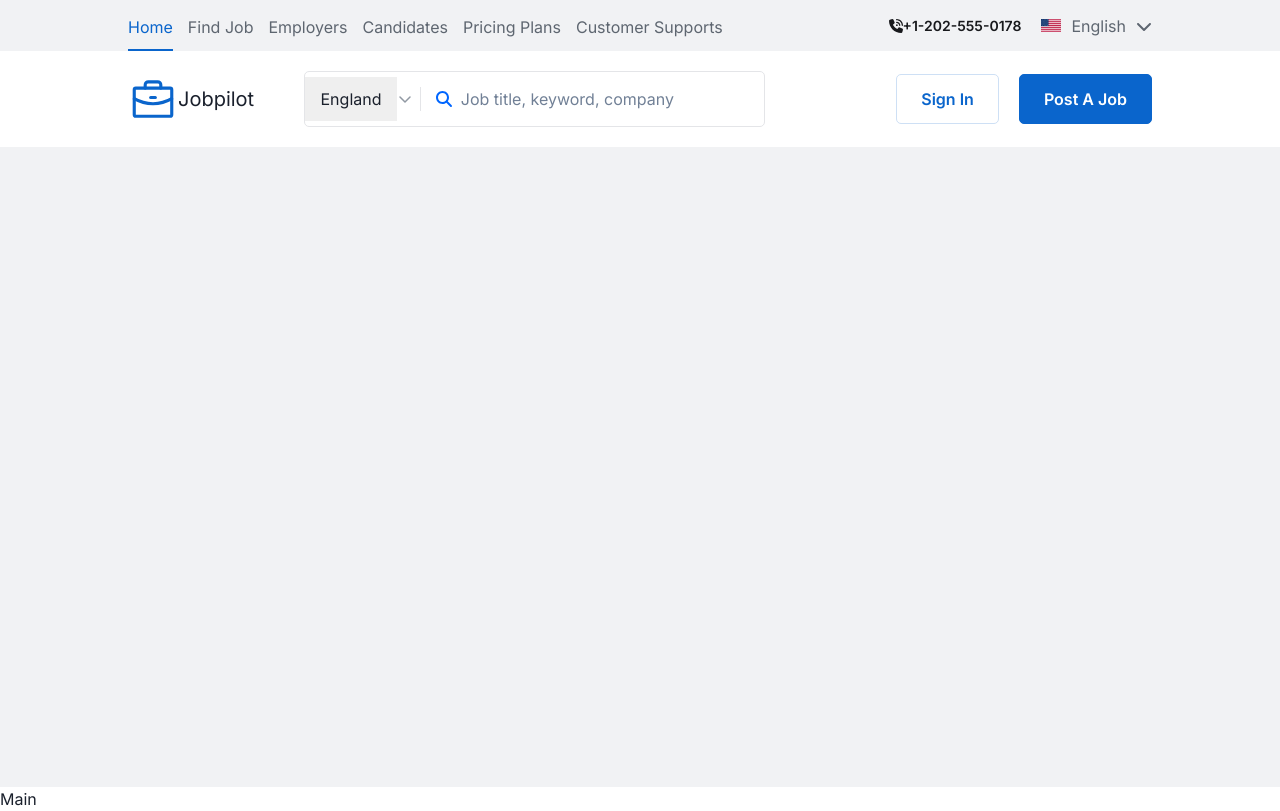
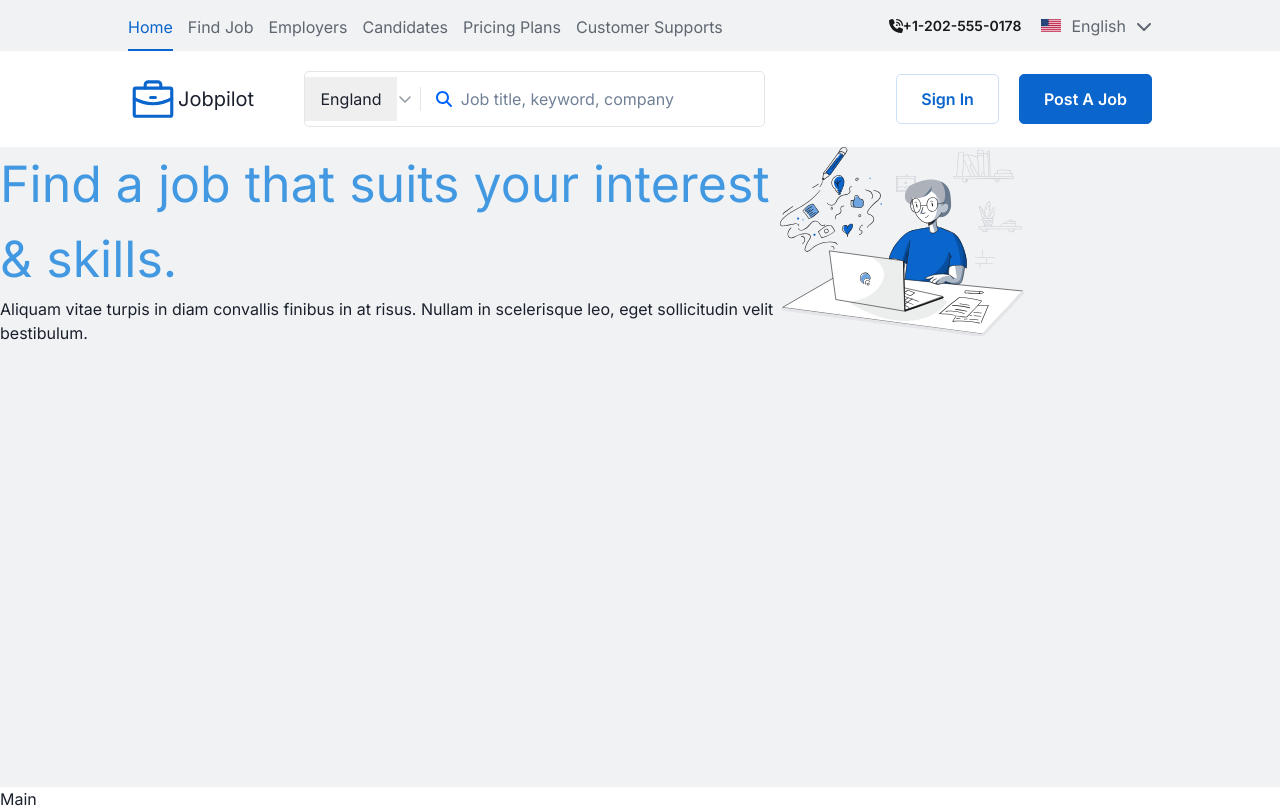
Before and after one commit to Fazliddin2208/job-listing, a Next.js app: page / in a window 1280 px wide. Built offline with nearby package versions, Linux system fonts and the light colour scheme; no server answers.

Commit message:
hero init

```diff
--- a/Components/Hero/HeroComponent.jsx
+++ b/Components/Hero/HeroComponent.jsx
@@ -1,22 +1,26 @@
 import React from 'react'
 import style from './hero.module.scss'
+import Image from 'next/image'
+import HeroImg from '@/public/images/heroimg.svg'
+import { Flex, Text } from '@chakra-ui/react'
 
 export default function HeroComponent() {
   return (
-    <div className={style.wrapper}>
+    <section className={style.wrapper}>
         <div className={`container ${style.hero}`}>
-            <div className={style.hero__infos}>
+            <Flex alignContent={'center'} className={style.hero__infos}>
                 <div className={style.hero__infos__main}>
-
+                    <Text color='blue.400' fontSize="50px">Find a job that suits your interest & skills.</Text>
+                    <p>Aliquam vitae turpis in diam convallis finibus in at risus. Nullam in scelerisque leo, eget sollicitudin velit bestibulum.</p>
                 </div>
                 <div className={style.hero__infos__pic}>
-
+                    <Image src={HeroImg} alt="hero" width={300} height={300} />
                 </div>
-            </div>
+            </Flex>
             <div className={style.hero__cards}>
 
             </div>
         </div>
-    </div>
+    </section>
   )
 }
```
Also changed, not shown: public/images/heroimg.svg (added).
